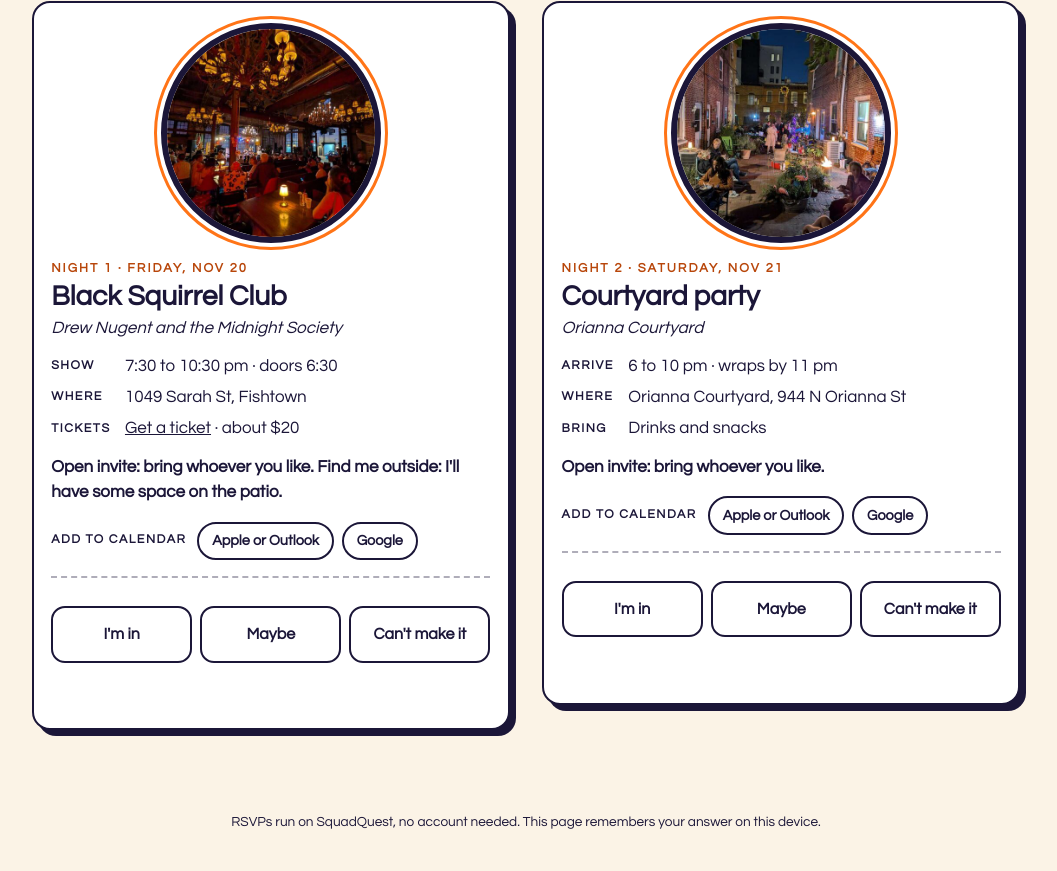
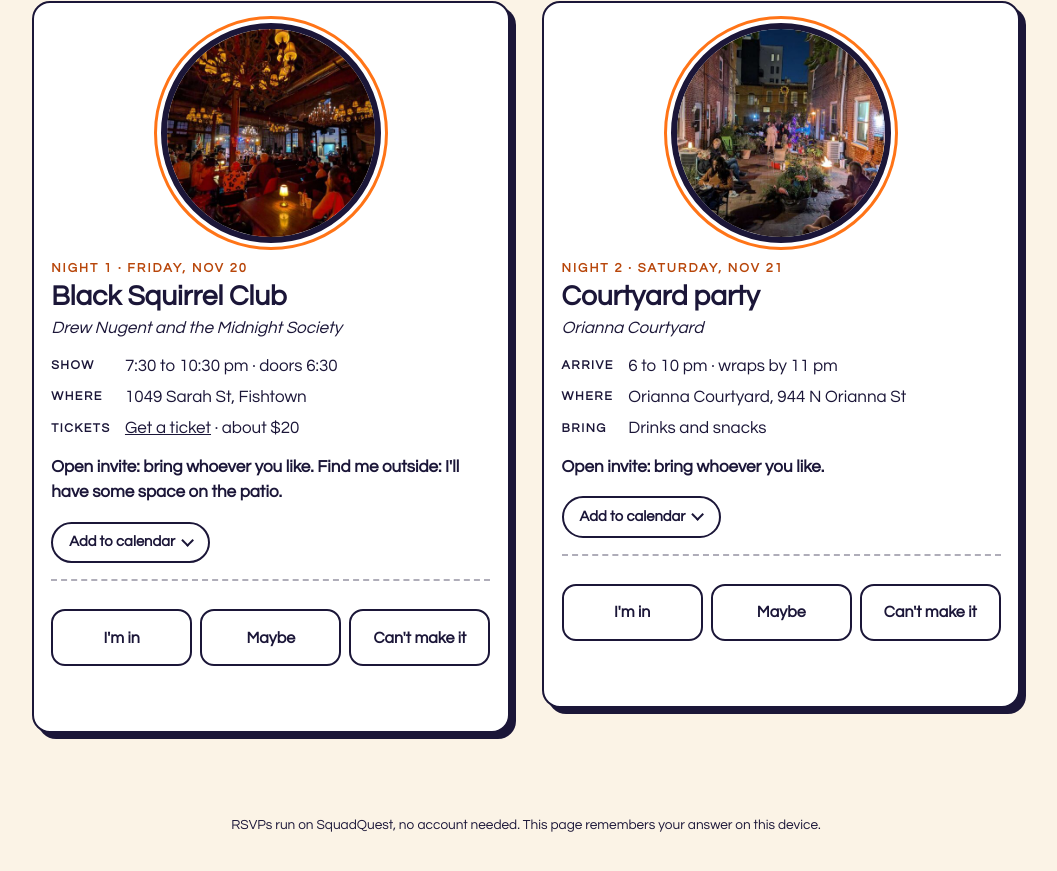
Before and after one commit to themightychris/chris-turns-40, a plain HTML site: page preview.html in a window 1280 px wide. Shown: the part 823-1694 px from the top of the page, without its empty margins (114-1171 px from the left). Drawn offline with Linux system fonts and the light colour scheme.

Commit message:
feat: one add to calendar button that opens the options
Co-Authored-By: Claude Fable 5.2 <noreply@anthropic.com>
Claude-Session: https://claude.ai/code/session_013bS1t2BaVqa5LWuALz36DG

```diff
--- a/preview.html
+++ b/preview.html
@@ -128,7 +128,7 @@
             <dt>Tickets</dt><dd><a href="https://events.ticketleap.com/tickets/blacksquirrelclub/drew-nugent-the-midnight-society-1695115027" rel="noopener">Get a ticket</a> · about $20</dd>
           </dl>
           <p class="note">Open invite: bring whoever you like. Find me outside: I'll have some space on the patio.</p>
-          <p class="cal"><span class="cal-label">Add to calendar</span> <a class="cal-btn" href="friday.ics">Apple or Outlook</a> <a class="cal-btn" href="https://calendar.google.com/calendar/render?action=TEMPLATE&amp;text=Chris%20turns%2040%3A%20Drew%20Nugent%20and%20the%20Midnight%20Society&amp;dates=20261121T003000Z/20261121T033000Z&amp;location=Black%20Squirrel%20Club%2C%201049%20Sarah%20St%2C%20Philadelphia%2C%20PA&amp;details=Doors%206%3A30%20pm%2C%20music%207%3A30%20to%2010%3A30%20pm.%20Tickets%20about%20%2420.%20Details%20and%20RSVP%3A%20https%3A//40.chrisrules.com" target="_blank" rel="noopener">Google</a></p>
+          <details class="cal"><summary class="cal-toggle">Add to calendar</summary><div class="cal-menu"><a class="cal-opt" href="friday.ics">Apple Calendar</a><a class="cal-opt" href="https://calendar.google.com/calendar/render?action=TEMPLATE&amp;text=Chris%20turns%2040%3A%20Drew%20Nugent%20and%20the%20Midnight%20Society&amp;dates=20261121T003000Z/20261121T033000Z&amp;location=Black%20Squirrel%20Club%2C%201049%20Sarah%20St%2C%20Philadelphia%2C%20PA&amp;details=Doors%206%3A30%20pm%2C%20music%207%3A30%20to%2010%3A30%20pm.%20Tickets%20about%20%2420.%20Details%20and%20RSVP%3A%20https%3A//40.chrisrules.com" target="_blank" rel="noopener">Google Calendar</a><a class="cal-opt" href="friday.ics">Outlook or other</a></div></details>
           <div class="rsvp" data-rsvp><p>RSVP opens here soon. Until then, text Chris.</p></div>
         </section>
       </li>
@@ -144,7 +144,7 @@
             <dt>Bring</dt><dd>Drinks and snacks</dd>
           </dl>
           <p class="note">Open invite: bring whoever you like.</p>
-          <p class="cal"><span class="cal-label">Add to calendar</span> <a class="cal-btn" href="saturday.ics">Apple or Outlook</a> <a class="cal-btn" href="https://calendar.google.com/calendar/render?action=TEMPLATE&amp;text=Chris%20turns%2040%3A%20courtyard%20party&amp;dates=20261121T230000Z/20261122T040000Z&amp;location=Orianna%20Courtyard%2C%20944%20N%20Orianna%20St%2C%20Philadelphia%2C%20PA&amp;details=Arrive%20any%20time%20from%206%20to%2010%20pm.%20Wraps%20by%2011.%20Bring%20drinks%20and%20snacks.%20Details%20and%20RSVP%3A%20https%3A//40.chrisrules.com" target="_blank" rel="noopener">Google</a></p>
+          <details class="cal"><summary class="cal-toggle">Add to calendar</summary><div class="cal-menu"><a class="cal-opt" href="saturday.ics">Apple Calendar</a><a class="cal-opt" href="https://calendar.google.com/calendar/render?action=TEMPLATE&amp;text=Chris%20turns%2040%3A%20courtyard%20party&amp;dates=20261121T230000Z/20261122T040000Z&amp;location=Orianna%20Courtyard%2C%20944%20N%20Orianna%20St%2C%20Philadelphia%2C%20PA&amp;details=Arrive%20any%20time%20from%206%20to%2010%20pm.%20Wraps%20by%2011.%20Bring%20drinks%20and%20snacks.%20Details%20and%20RSVP%3A%20https%3A//40.chrisrules.com" target="_blank" rel="noopener">Google Calendar</a><a class="cal-opt" href="saturday.ics">Outlook or other</a></div></details>
           <div class="rsvp" data-rsvp><p>RSVP opens here soon. Until then, text Chris.</p></div>
         </section>
       </li>
--- a/style.css
+++ b/style.css
@@ -271,8 +271,14 @@ footer { text-align: center; padding: 1rem 1.25rem 2.5rem; font-size: .85rem; }
 @keyframes c-pulse { 0%, 100% { opacity: 1; } 35% { opacity: .45; } }
 @keyframes c-breathe { 0%, 100% { transform: scale(1); } 40% { transform: scale(1.12); } }
 
-/* add to calendar */
-.cal { margin: 0 0 1rem; display: flex; flex-wrap: wrap; align-items: center; gap: .4rem .5rem; }
-.cal-label { font-weight: 800; font-size: .78rem; letter-spacing: .12em; text-transform: uppercase; margin-right: .2rem; }
-.cal-btn { display: inline-flex; align-items: center; min-height: 2.4rem; padding: .3rem .8rem; border: 2px solid var(--ink); border-radius: 999px; background: #fff; color: var(--ink); font-weight: 700; font-size: .9rem; text-decoration: none; }
-.cal-btn:hover, .cal-btn:focus-visible { background: var(--orange); }
+/* add to calendar: one button that opens the options */
+.cal { margin: 0 0 1rem; position: relative; }
+.cal-toggle { display: inline-flex; align-items: center; gap: .5rem; min-height: 2.6rem; padding: .35rem 1rem; border: 2px solid var(--ink); border-radius: 999px; background: #fff; color: var(--ink); font-weight: 800; font-size: .92rem; cursor: pointer; list-style: none; user-select: none; }
+.cal-toggle::-webkit-details-marker { display: none; }
+.cal-toggle::after { content: ""; width: .45rem; height: .45rem; border-right: 2px solid var(--ink); border-bottom: 2px solid var(--ink); transform: translateY(-2px) rotate(45deg); }
+.cal[open] .cal-toggle { background: var(--orange); }
+.cal[open] .cal-toggle::after { transform: translateY(2px) rotate(-135deg); }
+.cal-menu { position: absolute; z-index: 5; top: calc(100% + .4rem); left: 0; min-width: 13rem; display: grid; background: #fff; border: 2px solid var(--ink); border-radius: 14px; box-shadow: 4px 4px 0 var(--ink); overflow: hidden; }
+.cal-opt { display: flex; align-items: center; min-height: 2.75rem; padding: .4rem 1rem; color: var(--ink); font-weight: 700; text-decoration: none; }
+.cal-opt + .cal-opt { border-top: 1px solid rgba(27, 22, 56, .2); }
+.cal-opt:hover, .cal-opt:focus-visible { background: #fff1e0; }
```
Also changed, not shown: index.html (+2 -2 lines).
